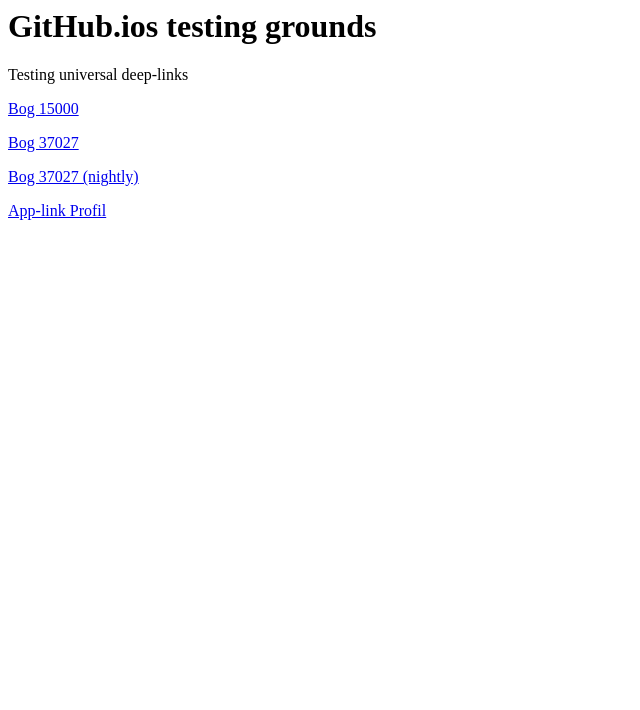
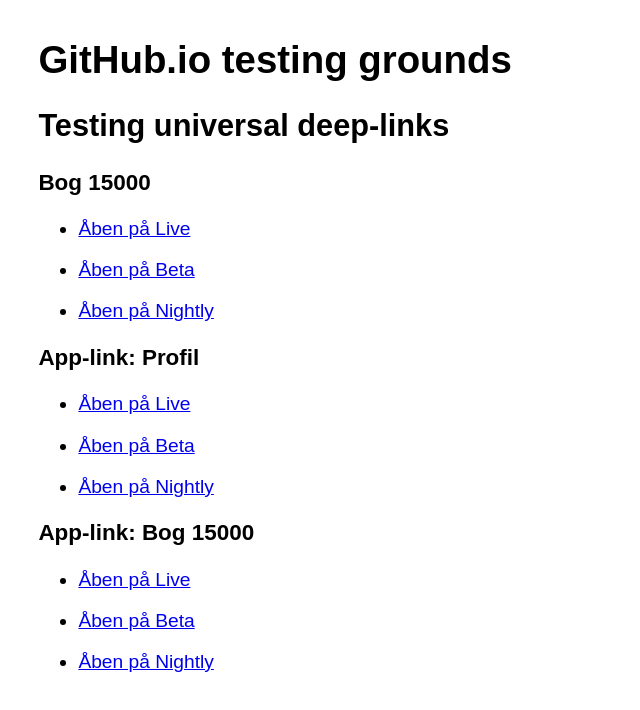
Before and after one commit to ddfreiling/ddfreiling.github.io, a plain HTML site: page index.html in a window 1280 px wide. Shown: the whole page, without its empty margins (0-640 px from the left). Drawn offline with Linux system fonts and the light colour scheme.

Commit message:
update deep-link test

```diff
--- a/index.html
+++ b/index.html
@@ -1,14 +1,71 @@
 <html>
 
-<head></head>
+  <head>
+    <style>
+      body {
+        font-family: sans-serif;
+        font-size: 1.2em;
+        margin: 2em;
+      }
 
-<body>
-  <h1>GitHub.ios testing grounds</h1>
-  <p>Testing universal deep-links</p>
-  <p><a href="https://nota.dk/bibliotek/bogid/15000">Bog 15000</a></p>
-  <p><a href="https://nota.dk/bibliotek/bogid/37027">Bog 37027</a></p>
-  <p><a href="https://nota.ngt.dbb.dk/bibliotek/bogid/37027">Bog 37027 (nightly)</a></p>
-  <p><a href="https://nota.dk/app-link/profile">App-link Profil</a></p>
-</body>
+      h1 {
+        font-size: 2em;
+      }
+
+      h2 {
+        font-size: 1.6em;
+      }
+
+      p {
+        margin: 1em 0;
+      }
+    </style>
+  </head>
+
+  <body>
+    <h1>GitHub.io testing grounds</h1>
+
+    <h2>Testing universal deep-links</h2>
+
+    <h3>Bog 15000</h3>
+    <ul>
+      <li>
+        <p><a href="https://nota.dk/bibliotek/bogid/15000" target="_blank">Åben på Live</a></p>
+      </li>
+      <li>
+        <p><a href="https://nota.beta.dbb.dk/bibliotek/bogid/15000" target="_blank">Åben på Beta</a></p>
+      </li>
+      <li>
+        <p><a href="https://nota.ngt.dbb.dk/bibliotek/bogid/15000" target="_blank">Åben på Nightly</a></p>
+      </li>
+    </ul>
+
+    <h3>App-link: Profil</h3>
+    <ul>
+      <li>
+        <p><a href="https://nota.dk/app-link/profile" target="_blank">Åben på Live</a></p>
+      </li>
+      <li>
+        <p><a href="https://nota.beta.dbb.dk/app-link/profile" target="_blank">Åben på Beta</a></p>
+      </li>
+      <li>
+        <p><a href="https://nota.ngt.dbb.dk/app-link/profile" target="_blank">Åben på Nightly</a></p>
+      </li>
+    </ul>
+
+    <h3>App-link: Bog 15000</h3>
+    <ul>
+      <li>
+        <p><a href="https://nota.dk/app-link/bibliotek/bogid/15000" target="_blank">Åben på Live</a></p>
+      </li>
+      <li>
+        <p><a href="https://nota.beta.dbb.dk/app-link/bibliotek/bogid/15000" target="_blank">Åben på Beta</a></p>
+      </li>
+      <li>
+        <p><a href="https://nota.ngt.dbb.dk/app-link/bibliotek/bogid/15000" target="_blank">Åben på Nightly</a></p>
+      </li>
+    </ul>
+
+  </body>
 
 </html>
```
